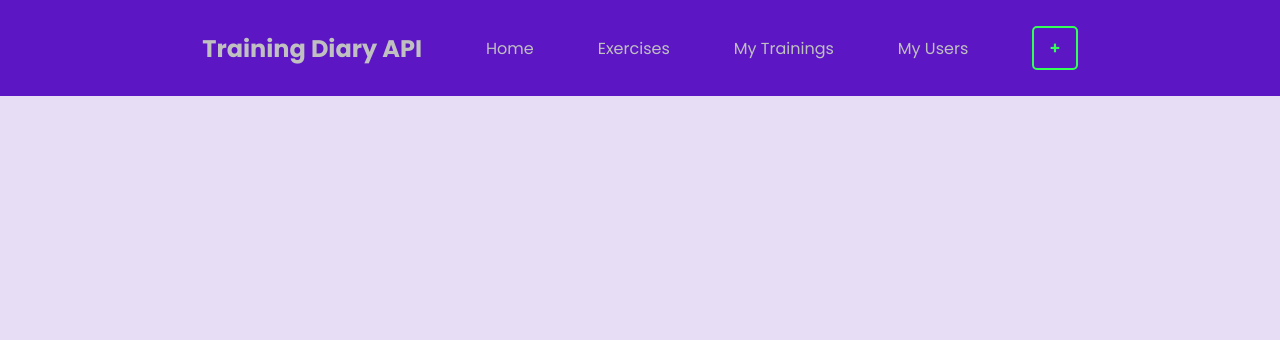
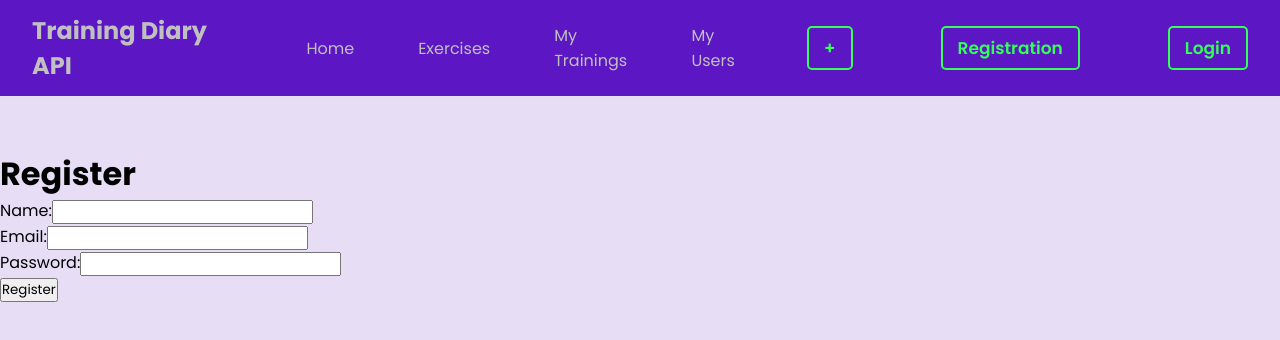
Before and after one commit to mirstep019/MP_ApiClient, a React (Create React App) app in the folder react-api-client/: page /register in a window 1280 px wide. Shown: the top 340 px of the page. Built offline with nearby package versions, Linux system fonts and the light colour scheme.

Commit message:
Registr a routes malinko

```diff
--- a/react-api-client/src/App.js
+++ b/react-api-client/src/App.js
@@ -7,6 +7,7 @@ import Trainings from './Pages/Trainings';
 import Exercises from './Pages/Exercises';
 import Add from './Pages/Add';
 import Users from './Pages/Users';
+import Register from './Pages/Registration';
 
 function App() {
   return (
@@ -17,6 +18,8 @@ function App() {
         <Route path='/exercises' element={<Exercises/>}/>
         <Route path='/trainings' element={<Trainings/>}/>
         <Route path='/users' element={<Users/>}/>
+        <Route path='/adding' element={<Add/>}/>
+        <Route path='/register' element={<Register/>}/>
         <Route path='/adding' element={<Add/>}/>
       </Routes>
 
--- /dev/null
+++ b/react-api-client/src/Pages/Registration.js
@@ -0,0 +1,54 @@
+import React, { useState } from 'react';
+import axios from 'axios';
+import { useNavigate } from 'react-router';
+
+export default function Register()  {
+    const [registerData, setRegisterData] = useState({});
+    const [error, setError] = useState(null);
+    const [isLoading, setIsLoading] = useState(false);
+    const navigate = useNavigate();
+
+    async function HandleSubmit(e) {
+        e.preventDefault();
+        setIsLoading(true);
+        try {
+            const response = await axios.post('https://localhost:7271/api/Trainer/Register', registerData);
+            console.log(response)
+            setIsLoading(false);
+            navigate("/");
+        } catch (error) {
+            setError(error.message);
+            setIsLoading(false);
+        }
+    }
+
+    function handleChange(e) {
+        const { name, value } = e.target;
+        setRegisterData({ ...registerData, [name]: value });
+    }
+
+    return (
+        <form onSubmit={HandleSubmit}>
+            <h1>Register</h1>
+            {error && <p className="error">{error}</p>}
+            <label>
+                Name:
+                <input type="text" name="name" onChange={handleChange} />
+            </label>
+            <br />
+            <label>
+                Email:
+                <input type="email" name="email" onChange={handleChange} />
+            </label>
+            <br />
+            <label>
+                Password:
+                <input type="password" name="password" onChange={handleChange} />
+            </label>
+            <br />
+            <button type="submit" disabled={isLoading}>
+                {isLoading ? 'Loading...' : 'Register'}
+            </button>
+        </form>
+    );
+}
--- a/react-api-client/src/components/navbar/Navbar.js
+++ b/react-api-client/src/components/navbar/Navbar.js
@@ -1,4 +1,4 @@
-import React, { useState } from 'react'
+import React from 'react'
 import { Nav, NavBtnLink, NavBtn, NavMenu, NavLink} from './NavbarElements'
 
 const Navbar = () => {
@@ -16,6 +16,12 @@ const Navbar = () => {
               <NavBtn>
                 <NavBtnLink to="/adding">+</NavBtnLink>
               </NavBtn>
+              <NavBtn>
+                <NavBtnLink to="/register">Registration</NavBtnLink>
+              </NavBtn>
+              <NavBtn>
+                <NavBtnLink to="/login">Login</NavBtnLink>
+              </NavBtn>
           </NavMenu>
       </Nav>
     </>
```
